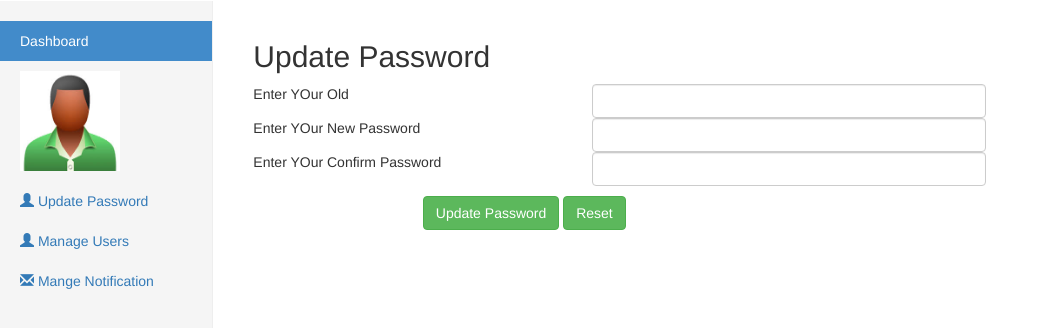
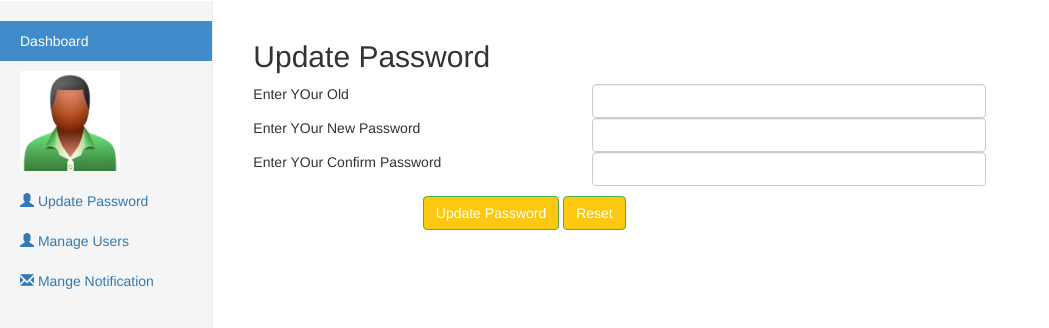
Before and after one commit to bhargav2427/Noticey, a PHP site: page /admin/index.php?page=update_password in a window 1280 px wide. Shown: the part 50-378 px from the top of the page, without its empty margins (0-1049 px from the left). Run offline with PHP 8.4, Linux system fonts and the light colour scheme; the visitor is signed in with stand-in values (Sample User, id 1); some libraries are stand-ins or nearby versions.

Commit message:
Front End changed

```diff
--- a/admin/index.php
+++ b/admin/index.php
@@ -60,9 +60,6 @@ header('location:login.php');
 
                     <li><a href="logout.php">Logout</a></li>
                 </ul>
-                <!--<form class="navbar-form navbar-right">
-            <input type="text" class="form-control" placeholder="Search...">
-          </form>-->
             </div>
         </div>
     </nav>
--- a/admin/update_password.php
+++ b/admin/update_password.php
@@ -50,27 +50,31 @@ $err="<font color='red'>Wrong Old Password </font>";
     <div class="row">
         <div class="col-sm-4">Enter YOur Old</div>
         <div class="col-sm-5">
-		<input type="password" name="op" class="form-control"/></div>
+            <input type="password" name="op" class="form-control" />
+        </div>
     </div>
 
     <div class="row">
         <div class="col-sm-4">Enter YOur New Password</div>
         <div class="col-sm-5">
-		<input type="password" name="np" class="form-control"/></div>
+            <input type="password" name="np" class="form-control" />
+        </div>
     </div>
 
     <div class="row">
         <div class="col-sm-4">Enter YOur Confirm Password</div>
         <div class="col-sm-5">
-		<input type="password" name="cp" class="form-control"/></div>
+            <input type="password" name="cp" class="form-control" />
+        </div>
     </div>
     <div class="row" style="margin-top:10px">
         <div class="col-sm-2"></div>
         <div class="col-sm-8">
 
 
-		<input type="submit" value="Update Password" name="save" class="btn btn-success"/>
-		<input type="reset" class="btn btn-success"/>
+            <input type="submit" style="background-color:#fec810;" value="Update Password" name="save"
+                class="btn btn-success" />
+            <input type="reset" style="background-color:#fec810;" class="btn btn-success" />
         </div>
     </div>
 </form>
```
Also changed, not shown: admin/login.php (+13 -6 lines), index.php (+10 -0 lines), login.php (+6 -1 lines), registration.php (+3 -12 lines), contact.php (line endings or trailing spaces), images/try@gmail.com/Screenshot from 2020-12-03 14-59-14.png (added). Lines whose indentation alone changed are shown as unchanged.
